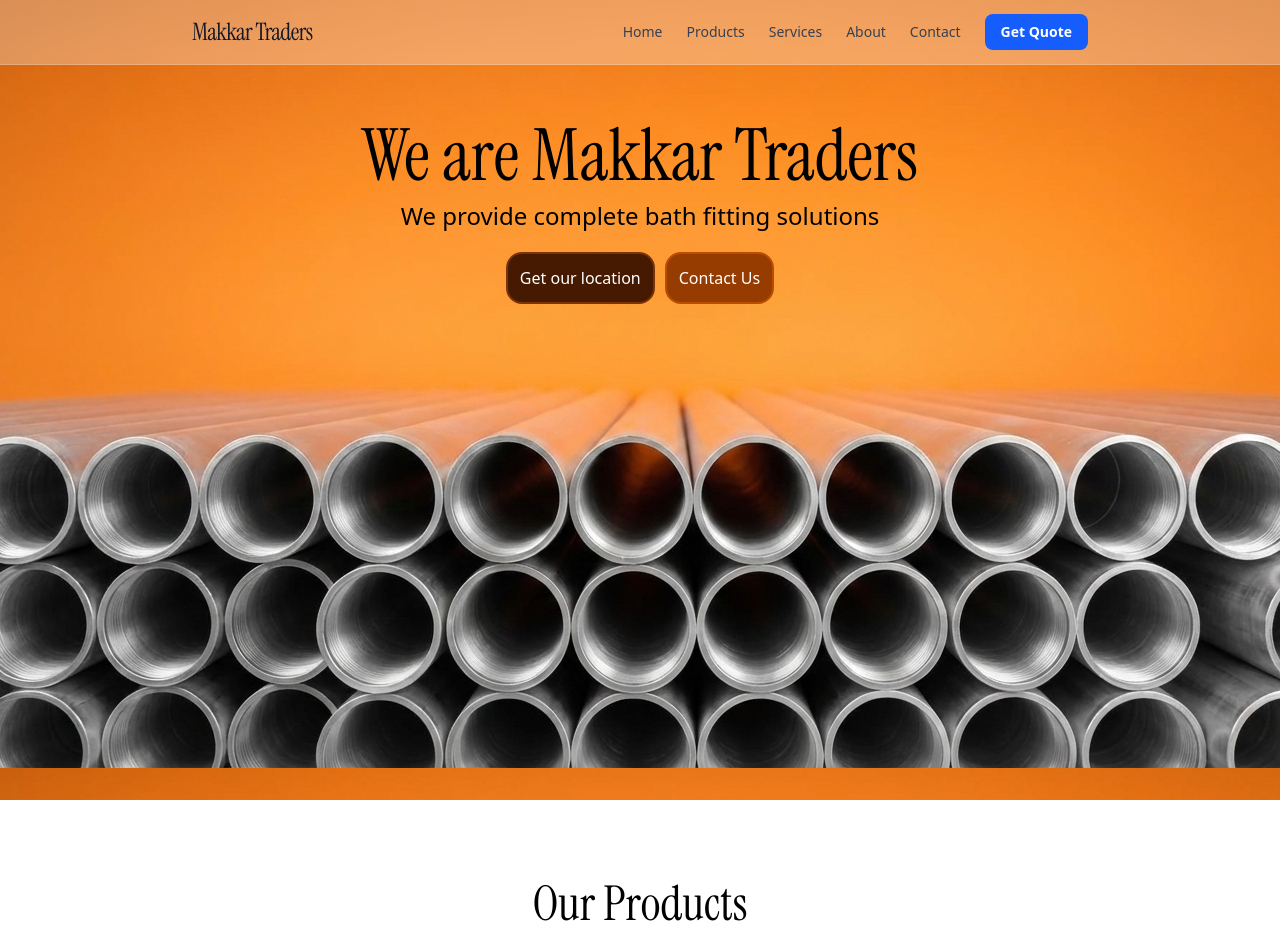
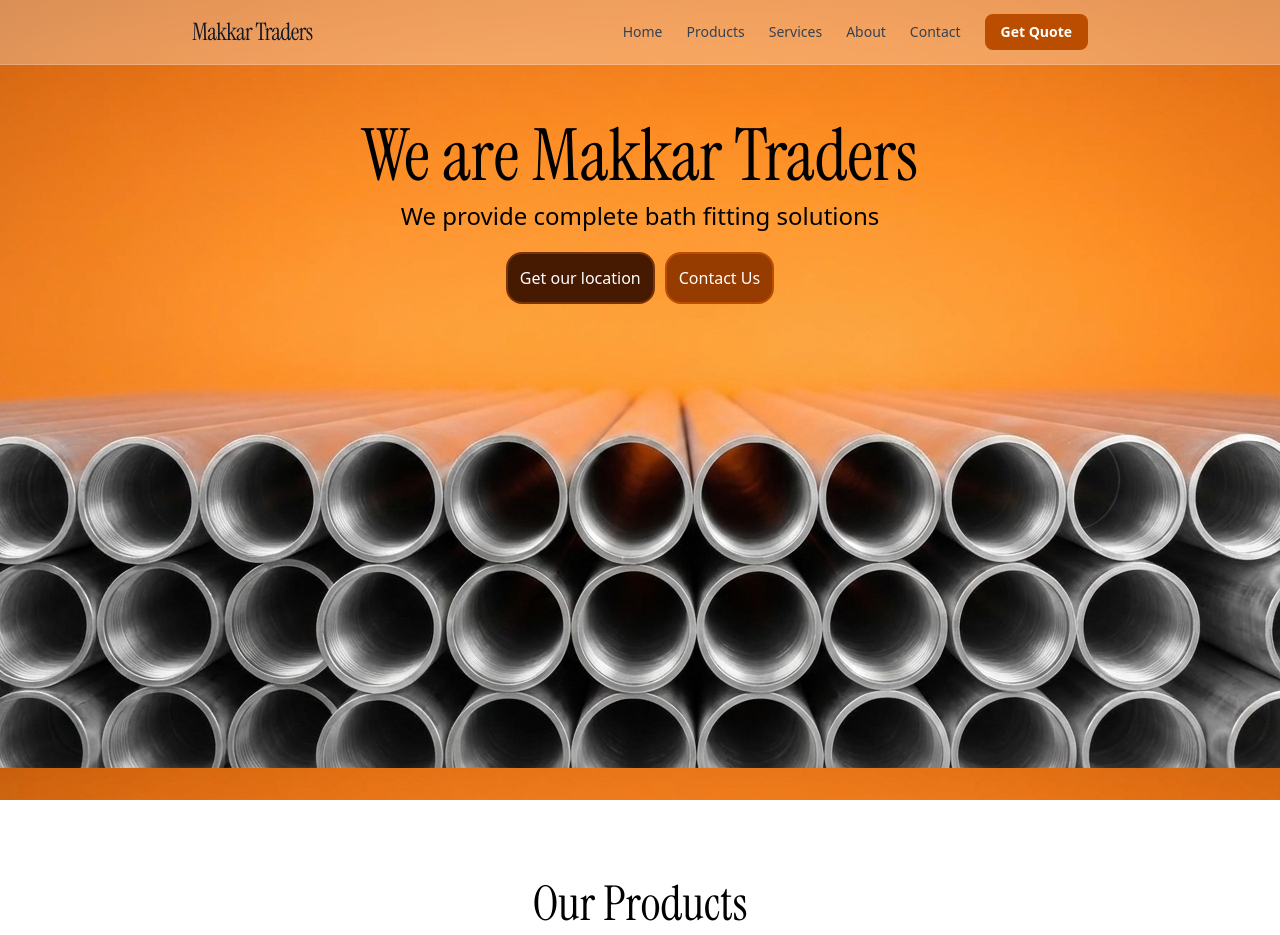
Before and after one commit to parthmunjal07/makkartraders, a React (Vite) app: page / in a window 1280 px wide. Built offline with nearby package versions, Linux system fonts and the light colour scheme.

Commit message:
btn color change

```diff
--- a/src/components/NavBar.jsx
+++ b/src/components/NavBar.jsx
@@ -63,7 +63,7 @@ export default function Navbar() {
 
             <a
               href="#contact"
-              className="text-sm font-semibold px-4 py-2 rounded-lg bg-blue-600 text-white hover:bg-blue-700 transition-colors"
+              className="text-sm font-semibold px-4 py-2 rounded-lg bg-amber-700 text-white hover:bg-amber-800 transition-colors"
               onClick={(e) => {
                 e.preventDefault();
                 handleNavClick("#contact");
```
